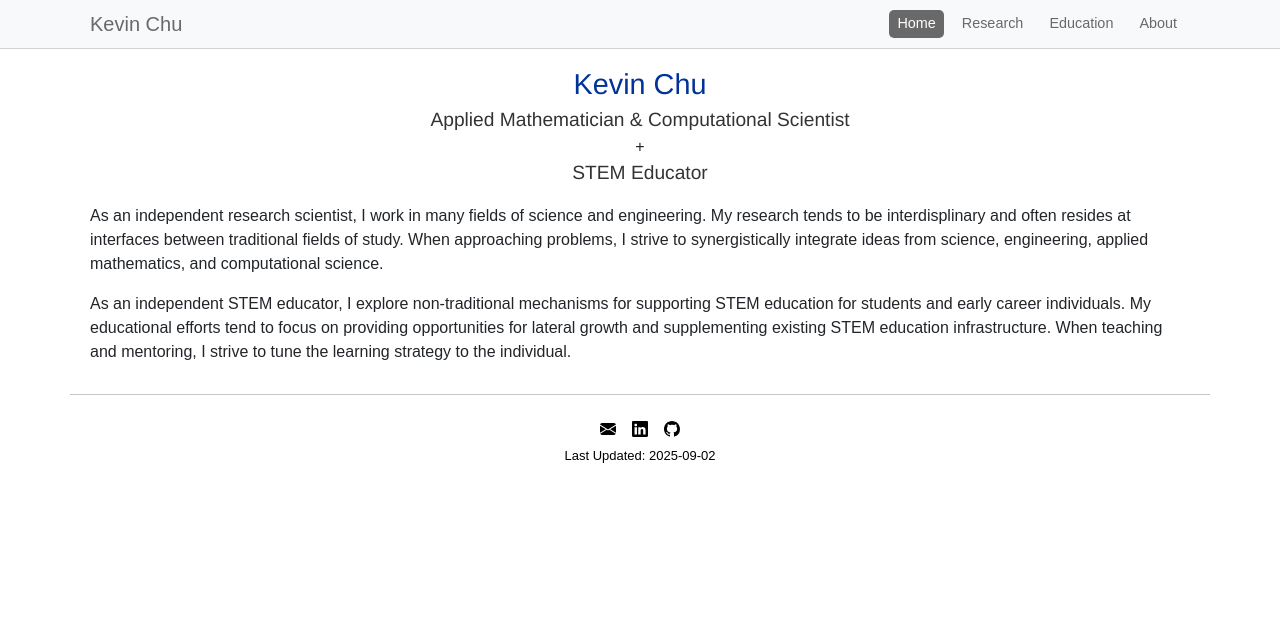
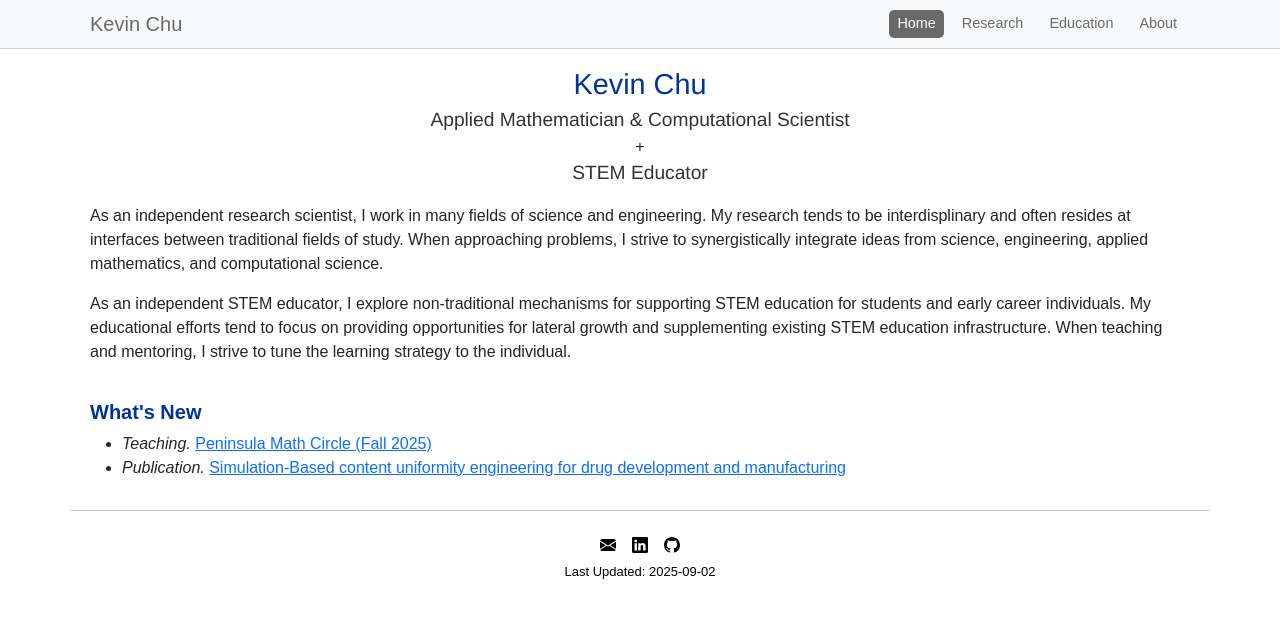
Before and after one commit to ktchu/ktchu.github.io, a Jekyll site: the page built from index.html, in a window 1280 px wide. Shown: the top 618 px of the page. Built offline with Jekyll 4.4.1, drawn with Linux system fonts in a browser that asks for light colours.

Commit message:
Add "What's New" section to home page

```diff
--- a/index.html
+++ b/index.html
@@ -34,13 +34,19 @@ title: Kevin T. Chu
   </p>
 </section>
 
-<!--
 <section class="my-0 pt-3 pb-1">
   <h2>What's New</h2>
   <ul>
     <li>
-      YYYY/MM/DD: TODO
+      <i>Teaching.</i>
+     <a href="https://www.velexi.com/outreach/peninsula-math-circle/">Peninsula Math
+        Circle (Fall 2025)</a>
+    </li>
+    <li>
+      <i>Publication.</i>
+      <a href="https://doi.org/10.1016/j.ijpharm.2025.126132">Simulation-Based content uniformity engineering for drug development and
+      manufacturing
+      </a>
     </li>
   </ul>
 </section>
--->
```
